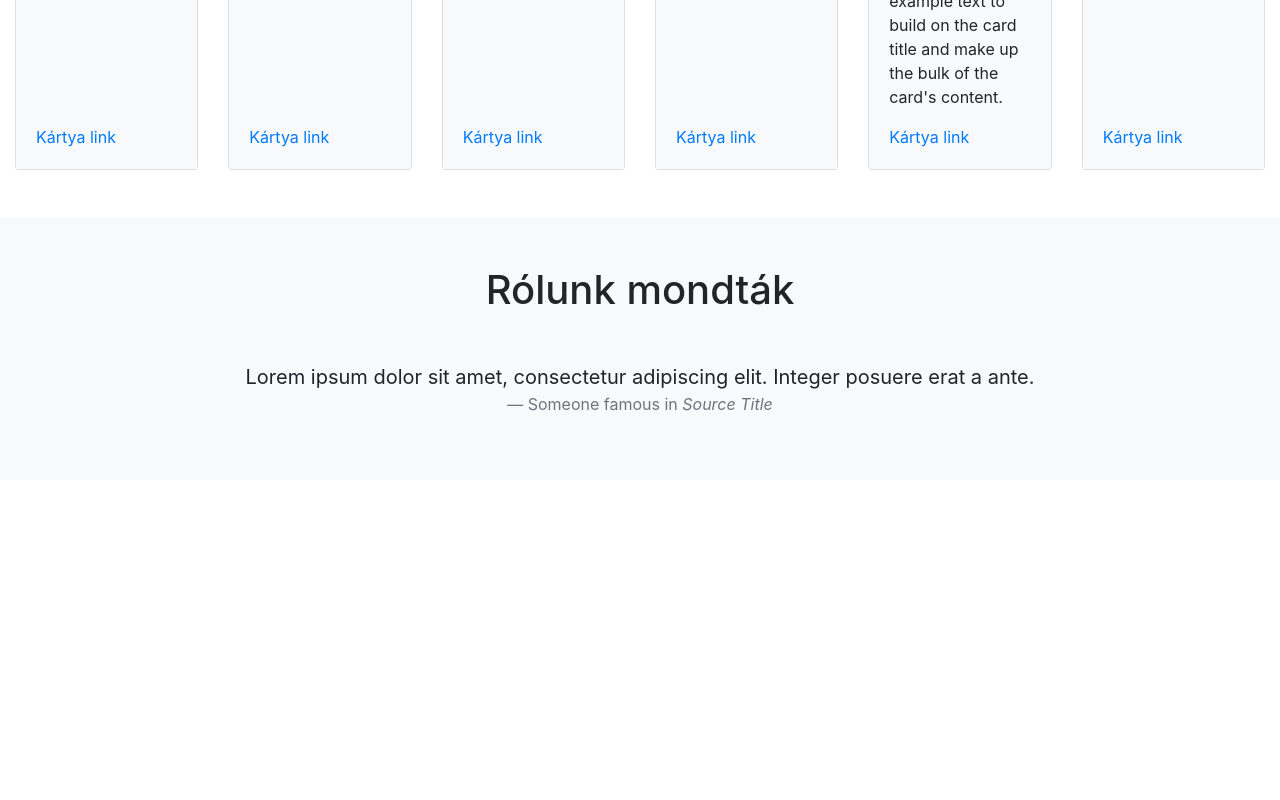
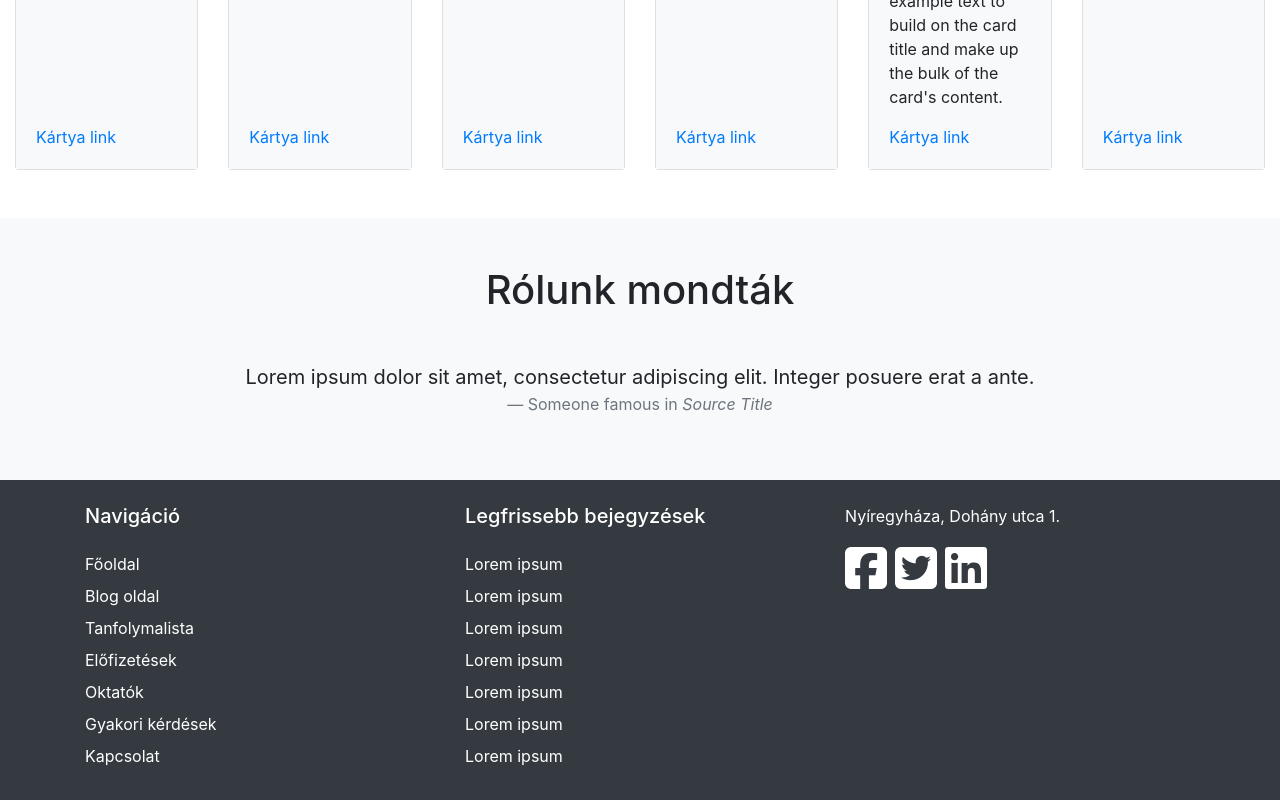
Before and after one commit to szawary/bootstrap, a plain HTML site: page index.html in a window 1280 px wide. Shown: the part 1539-2339 px from the top of the page. Before the commit the page ends 2019 px from the top, so only its background shows below. Drawn offline with nearby package versions, Linux system fonts and the light colour scheme.

Commit message:
home page is ready

```diff
--- /dev/null
+++ b/assets/js/main.js
@@ -0,0 +1,2 @@
+$('#indexCarousel').carousel({interval: 2500});
+$('[data-toggle="tooltip"]').tooltip();
--- a/index.html
+++ b/index.html
@@ -307,7 +307,55 @@
         </section>
     </main>
 
-
+    <footer class="py-4 text-white text-center text-md-left bg-dark ">
+        <div class="container">
+            <div class="row">
+                <div class="col-md-4 mb-4 mb-md-0">
+                    <h5 class="mb-4">Navigáció</h5>
+                    <nav class="nav flex-column">
+                        <a class="text-white mb-2" href="/index.html">Főoldal</a>
+                        <a class="text-white mb-2" href="/blog.html">Blog oldal</a>
+                        <a class="text-white mb-2" href="/tanfolyamlista.html">Tanfolymalista</a>
+                        <a class="text-white mb-2" href="/elofizetések.html">Előfizetések</a>
+                        <a class="text-white mb-2" href="/oktatok.html">Oktatók</a>
+                        <a class="text-white mb-2" href="/gyik.html">Gyakori kérdések</a>
+                        <a class="text-white" href="/kapcsolat.html">Kapcsolat</a>
+                    </nav>
+                </div>
+                <div class="col-md-4 mb-4 mb-md-0">
+                    <h5 class="mb-4">Legfrissebb bejegyzések</h5>
+                    <nav class="nav flex-column">
+                        <a class="text-white mb-2" href="#">Lorem ipsum</a>
+                        <a class="text-white mb-2" href="#">Lorem ipsum</a>
+                        <a class="text-white mb-2" href="#">Lorem ipsum</a>
+                        <a class="text-white mb-2" href="#">Lorem ipsum</a>
+                        <a class="text-white mb-2" href="#">Lorem ipsum</a>
+                        <a class="text-white mb-2" href="#">Lorem ipsum</a>
+                        <a class="text-white mb-2" href="#">Lorem ipsum</a>
+                    </nav>
+                </div>
+                <div class="col-md-4">
+                    <address>
+                        Nyíregyháza, Dohány utca 1.
+                    </address>
+                    <nav class="nav justify-content-center justify-content-md-start">
+                        <a href="#" class="text-white mr-2" data-toggle="tooltip" data-placement="top" title="Facebook">
+                            <i class="fab fa-facebook-square fa-3x" aria-hidden="true"></i>
+                            <span class="sr-only">Link a cég Facebook oldalára</span>
+                        </a>
+                        <a href="#" class="text-white mr-2" data-toggle="tooltip" data-placement="top" title="Twitter">
+                            <i class="fab fa-twitter-square fa-3x" aria-hidden="true"></i>
+                            <span class="sr-only">Link a cég Twitter oldalára</span>
+                        </a>
+                        <a href="#" class="text-white" data-toggle="tooltip" data-placement="top" title="LinkedIn">
+                            <i class="fab fa-linkedin fa-3x" aria-hidden="true"></i>
+                            <span class="sr-only">Link a cég LinkedIn oldalára</span>
+                        </a>
+                    </nav>
+                </div>
+            </div>
+        </div>
+    </footer>
 
 
     <script src="https://code.jquery.com/jquery-3.5.1.slim.min.js"
@@ -319,7 +367,7 @@
     <script src="https://cdn.jsdelivr.net/npm/bootstrap@4.5.3/dist/js/bootstrap.min.js"
         integrity="sha384-w1Q4orYjBQndcko6MimVbzY0tgp4pWB4lZ7lr30WKz0vr/aWKhXdBNmNb5D92v7s"
         crossorigin="anonymous"></script>
-
+    <script src="./assets/js/main.js"></script>
 </body>
 
 </html>
```
